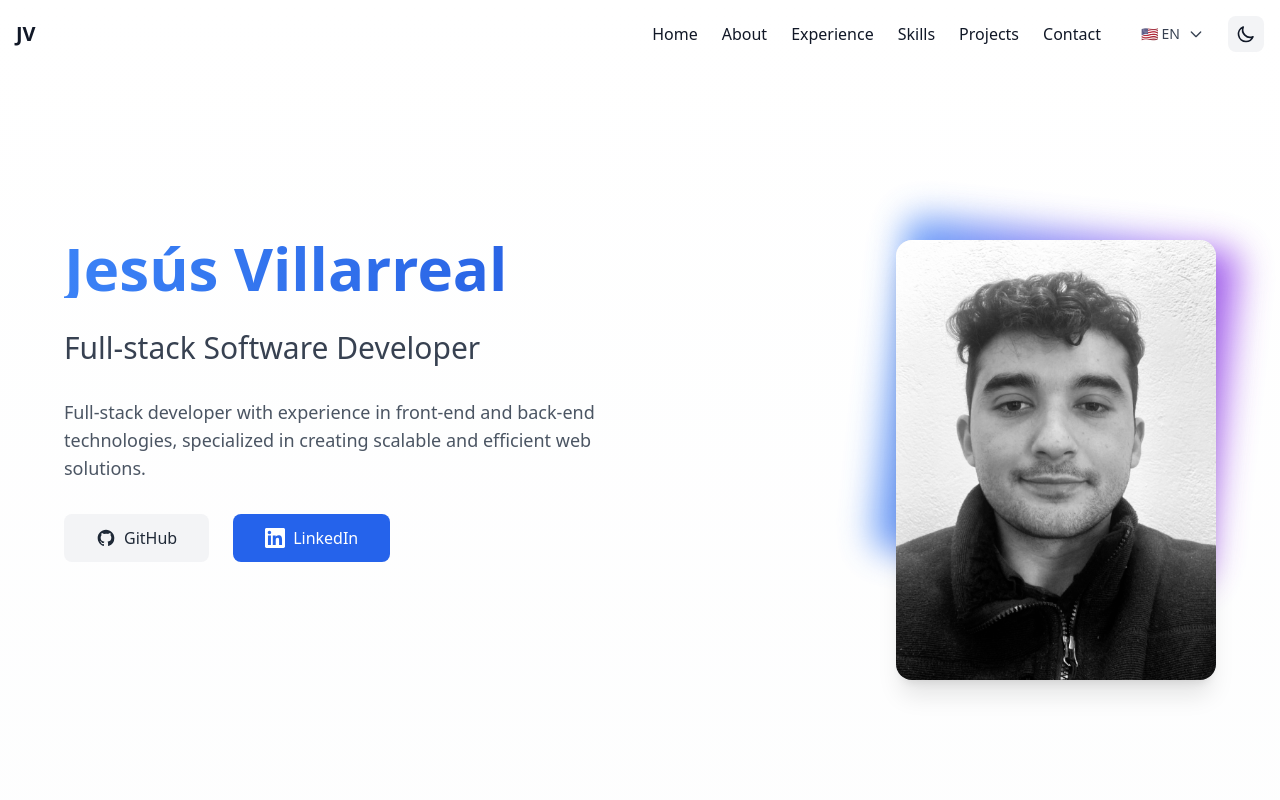
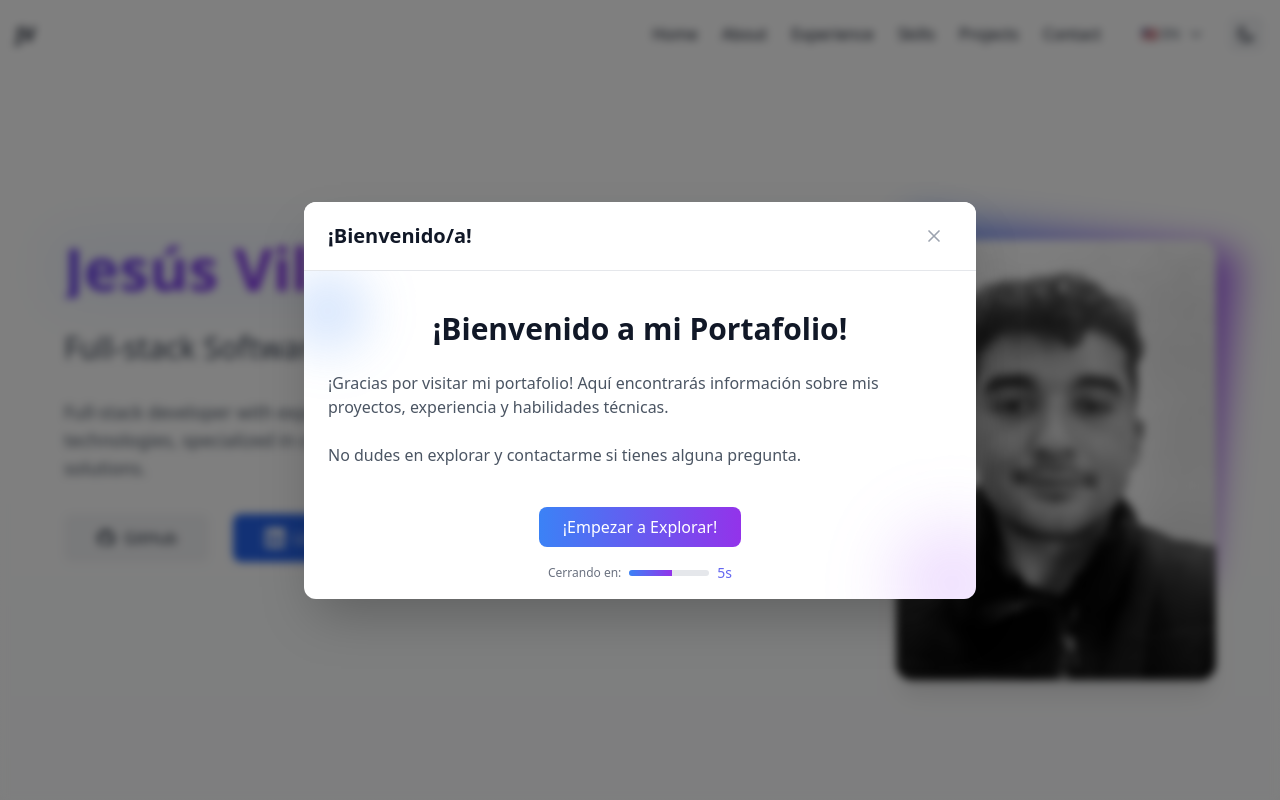
Before and after one commit to jesus08villarreal/jesus_v_portafolio, a Next.js app: page / in a window 1280 px wide. Shown: the top 800 px of the page. Built offline with nearby package versions, Linux system fonts and the light colour scheme.

Commit message:
last last commit haha.

```diff
--- a/app/components/ExperienceModal.tsx
+++ b/app/components/ExperienceModal.tsx
@@ -112,6 +112,30 @@ export default function ExperienceModal({ isOpen, onClose, company, projects = [
               </div>
             </div>
           )}
+
+          {/* Botón de cerrar al final */}
+          <div className="mt-8 flex justify-center">
+            <button
+              onClick={onClose}
+              className="px-6 py-2 bg-gray-100 hover:bg-gray-200 dark:bg-gray-700 dark:hover:bg-gray-600
+                       text-gray-700 dark:text-gray-200 rounded-lg transition-colors duration-200
+                       flex items-center gap-2"
+              aria-label="Cerrar"
+            >
+              <span>Cerrar</span>
+              <svg
+                className="h-5 w-5"
+                fill="none"
+                strokeLinecap="round"
+                strokeLinejoin="round"
+                strokeWidth="2"
+                viewBox="0 0 24 24"
+                stroke="currentColor"
+              >
+                <path d="M6 18L18 6M6 6l12 12"></path>
+              </svg>
+            </button>
+          </div>
         </div>
       </div>
     </div>
--- a/app/components/Modal.tsx
+++ b/app/components/Modal.tsx
@@ -49,27 +49,29 @@ export default function Modal({ isOpen, onClose, children, title }: ModalProps)
             className="relative w-full max-w-2xl max-h-[90vh] m-4 bg-white dark:bg-gray-800
                      rounded-xl shadow-2xl overflow-hidden"
           >
-            {title && (
             <div className="sticky top-0 bg-white dark:bg-gray-800 border-b
                            border-gray-200 dark:border-gray-700 z-10">
               <div className="px-6 py-4 flex items-center justify-between">
+                {title ? (
                   <h3 className="text-xl font-semibold text-gray-900 dark:text-white">
                     {title}
                   </h3>
+                ) : (
+                  <div />
+                )}
                 <button
                   onClick={onClose}
                   className="text-gray-400 hover:text-gray-500 dark:hover:text-gray-300
                            transition-colors duration-200 p-2 rounded-lg
                            hover:bg-gray-100 dark:hover:bg-gray-700"
                 >
-                    <span className="sr-only">Close</span>
+                  <span className="sr-only">Cerrar</span>
                   <svg className="h-5 w-5" fill="none" viewBox="0 0 24 24" stroke="currentColor">
                     <path strokeLinecap="round" strokeLinejoin="round" strokeWidth={2} d="M6 18L18 6M6 6l12 12" />
                   </svg>
                 </button>
               </div>
             </div>
-            )}
             <div className="overflow-y-auto px-6 py-4">
               {children}
             </div>
--- /dev/null
+++ b/app/components/WelcomeModal.tsx
@@ -0,0 +1,163 @@
+'use client'
+
+import { useEffect, useState } from 'react'
+import { motion } from 'framer-motion'
+import Modal from './Modal'
+
+export default function WelcomeModal() {
+  const [isOpen, setIsOpen] = useState(false)
+  const [timeLeft, setTimeLeft] = useState(10)
+
+  useEffect(() => {
+    const hasVisited = localStorage.getItem('hasVisited')
+
+    if (!hasVisited) {
+      const timer = setTimeout(() => {
+        setIsOpen(true)
+        localStorage.setItem('hasVisited', 'true')
+      }, 1000)
+
+      return () => clearTimeout(timer)
+    }
+  }, [])
+
+  useEffect(() => {
+    if (isOpen && timeLeft > 0) {
+      const timer = setInterval(() => {
+        setTimeLeft(prev => prev - 1)
+      }, 1000)
+
+      return () => clearInterval(timer)
+    } else if (timeLeft === 0) {
+      setIsOpen(false)
+    }
+  }, [isOpen, timeLeft])
+
+  const container = {
+    hidden: { opacity: 0 },
+    show: {
+      opacity: 1,
+      transition: {
+        staggerChildren: 0.2
+      }
+    }
+  }
+
+  const item = {
+    hidden: { opacity: 0, y: 20 },
+    show: {
+      opacity: 1,
+      y: 0,
+      transition: {
+        type: "spring",
+        bounce: 0.6
+      }
+    }
+  }
+
+  return (
+    <Modal
+      isOpen={isOpen}
+      onClose={() => setIsOpen(false)}
+      title="¡Bienvenido/a!"
+    >
+      <motion.div
+        className="space-y-6 relative max-h-[60vh]"
+        variants={container}
+        initial="hidden"
+        animate="show"
+      >
+        <motion.div
+          className="absolute -top-10 -left-10 w-20 h-20 bg-blue-500/20 rounded-full blur-xl"
+          animate={{
+            scale: [1, 1.2, 1],
+            rotate: [0, 90, 0],
+          }}
+          transition={{
+            duration: 3,
+            repeat: Infinity,
+            ease: "easeInOut"
+          }}
+        />
+        <motion.div
+          className="absolute -bottom-10 -right-10 w-20 h-20 bg-purple-500/20 rounded-full blur-xl"
+          animate={{
+            scale: [1, 1.5, 1],
+            rotate: [0, -90, 0],
+          }}
+          transition={{
+            duration: 4,
+            repeat: Infinity,
+            ease: "easeInOut"
+          }}
+        />
+
+        <motion.div
+          variants={item}
+          className="relative text-center"
+        >
+          <h2 className="text-3xl font-bold mb-4 text-gray-900 dark:text-white">
+            ¡Bienvenido a mi Portafolio!
+          </h2>
+        </motion.div>
+
+        <motion.p
+          variants={item}
+          className="text-gray-600 dark:text-gray-300 relative z-10"
+        >
+          ¡Gracias por visitar mi portafolio! Aquí encontrarás información sobre mis proyectos,
+          experiencia y habilidades técnicas.
+        </motion.p>
+
+        <motion.p
+          variants={item}
+          className="text-gray-600 dark:text-gray-300 relative z-10"
+        >
+          No dudes en explorar y contactarme si tienes alguna pregunta.
+        </motion.p>
+
+        <motion.div
+          variants={item}
+          className="flex flex-col items-center gap-4 pt-4"
+        >
+          <motion.button
+            onClick={() => setIsOpen(false)}
+            className="px-6 py-2 bg-gradient-to-r from-blue-500 to-purple-600 text-white rounded-lg
+                     hover:from-blue-600 hover:to-purple-700 transition-all duration-300"
+            whileHover={{ scale: 1.05 }}
+            whileTap={{ scale: 0.95 }}
+          >
+            ¡Empezar a Explorar!
+          </motion.button>
+
+          <motion.div
+            className="flex items-center gap-2 text-sm text-gray-500 dark:text-gray-400"
+            initial={{ opacity: 0 }}
+            animate={{ opacity: 1 }}
+          >
+            <span className="text-xs">Cerrando en:</span>
+            <motion.div
+              className="w-20 h-1.5 bg-gray-200 dark:bg-gray-700 rounded-full overflow-hidden"
+            >
+              <motion.div
+                className="h-full bg-gradient-to-r from-blue-500 to-purple-600"
+                initial={{ width: '100%' }}
+                animate={{ width: `${(timeLeft / 10) * 100}%` }}
+                transition={{ duration: 1, ease: "linear" }}
+              />
+            </motion.div>
+            <motion.span
+              animate={{
+                scale: timeLeft <= 3 ? [1, 1.2, 1] : 1,
+                color: timeLeft <= 3 ? '#ef4444' : '#6366f1',
+              }}
+              transition={{ duration: 0.5, repeat: timeLeft <= 3 ? Infinity : 0 }}
+            >
+              {timeLeft}s
+            </motion.span>
+          </motion.div>
+        </motion.div>
+      </motion.div>
+    </Modal>
+  )
+}
--- a/app/page.tsx
+++ b/app/page.tsx
@@ -9,26 +9,72 @@ import TechSection from './components/TechSection'
 import ProjectsSection from './components/ProjectsSection'
 import ContactSection from './components/ContactSection'
 import ExperienceModal from './components/ExperienceModal'
+import WelcomeModal from './components/WelcomeModal'
 
 export default function Home() {
   const t = useTranslations()
   const [selectedCompany, setSelectedCompany] = useState<'bsd' | 'connectit' | null>(null)
 
+  const nameAnimation = {
+    initial: { opacity: 0, y: 20 },
+    animate: {
+      opacity: 1,
+      y: 0,
+      transition: {
+        duration: 1.2,
+        ease: [0.6, -0.05, 0.01, 0.99] // Animación suave y profesional
+      }
+    }
+  }
+
+  const gradientAnimation = {
+    animate: {
+      backgroundPosition: ["0% 50%", "100% 50%", "0% 50%"],
+    },
+    transition: {
+      duration: 5,
+      ease: "linear",
+      repeat: Infinity
+    }
+  }
+
   return (
     <main className="flex flex-col items-center justify-center min-h-screen bg-gradient-to-b from-white via-gray-50 to-gray-100 dark:from-gray-900 dark:via-gray-800 dark:to-black">
+      <WelcomeModal />
       {/* Hero Section */}
       <section id="hero" className="w-full min-h-screen flex items-center justify-center">
         <div className="container mx-auto px-4 py-32 md:py-0">
           <div className="max-w-6xl mx-auto flex flex-col md:flex-row items-center justify-between gap-12">
             <div className="flex-1 text-center md:text-left space-y-8">
-              <motion.h1
-                className="text-4xl md:text-6xl font-bold mb-6 bg-clip-text text-transparent bg-gradient-to-r from-blue-500 to-blue-700 dark:from-blue-400 dark:to-blue-600"
-                initial={{ opacity: 0, y: 20 }}
-                animate={{ opacity: 1, y: 0 }}
-                transition={{ duration: 0.5 }}
+              <motion.div
+                className="relative"
+                initial="initial"
+                animate="animate"
+                variants={nameAnimation}
               >
-                Jesús Villarreal
-              </motion.h1>
+                <motion.h1
+                  className="text-4xl md:text-6xl font-bold relative z-10
+                            bg-clip-text text-transparent bg-gradient-to-r
+                            from-blue-600 via-purple-600 to-blue-600
+                            bg-[size:200%]"
+                  animate={gradientAnimation.animate}
+                  transition={gradientAnimation.transition}
+                >
+                  Jesús Villarreal
+                  <motion.div
+                    className="absolute -inset-2 bg-blue-500/10 rounded-lg blur-xl"
+                    animate={{
+                      opacity: [0.5, 0.8, 0.5],
+                      scale: [1, 1.05, 1],
+                    }}
+                    transition={{
+                      duration: 3,
+                      repeat: Infinity,
+                      ease: "easeInOut"
+                    }}
+                  />
+                </motion.h1>
+              </motion.div>
               <motion.h2
                 className="text-2xl md:text-3xl text-gray-700 dark:text-gray-300"
                 initial={{ opacity: 0, y: 20 }}
```
Also changed, not shown: 1 other file (tests, documents, lock files or other folders). Lines whose indentation alone changed are shown as unchanged.
